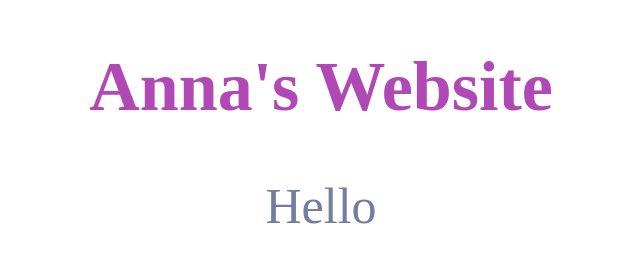
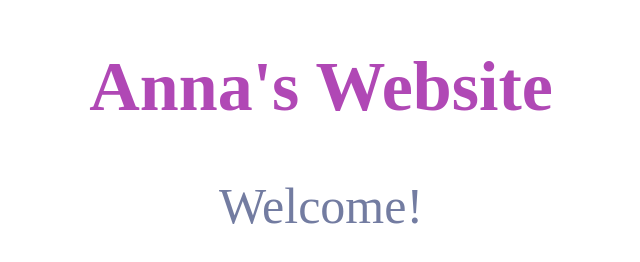
Before and after one commit to AnnaMoorhead/web-project, a plain HTML site: page index.html in a window 1280 px wide. Shown: the whole page, without its empty margins (319-959 px from the left). Drawn offline with Linux system fonts and the light colour scheme.

Commit message:
Revert "Change to P"
This reverts commit ffbedca09d6e93ebf656e73245112f4263ed02ee.

```diff
--- a/index.html
+++ b/index.html
@@ -21,7 +21,7 @@
 <body>
 <h1>Anna's Website</h1>
 <p>
-  Hello
+  Welcome!
 </p>
 
 </body>
```
